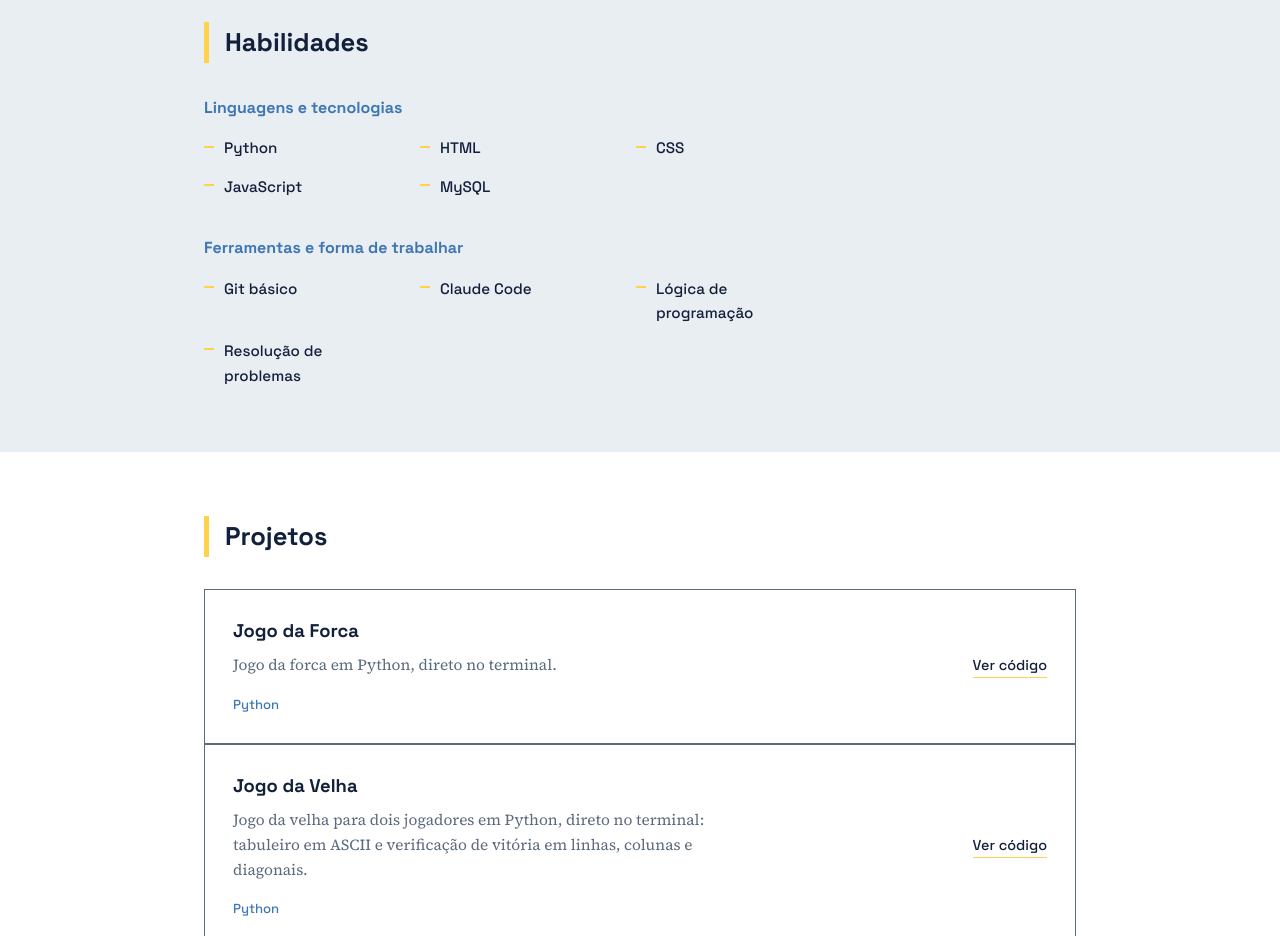
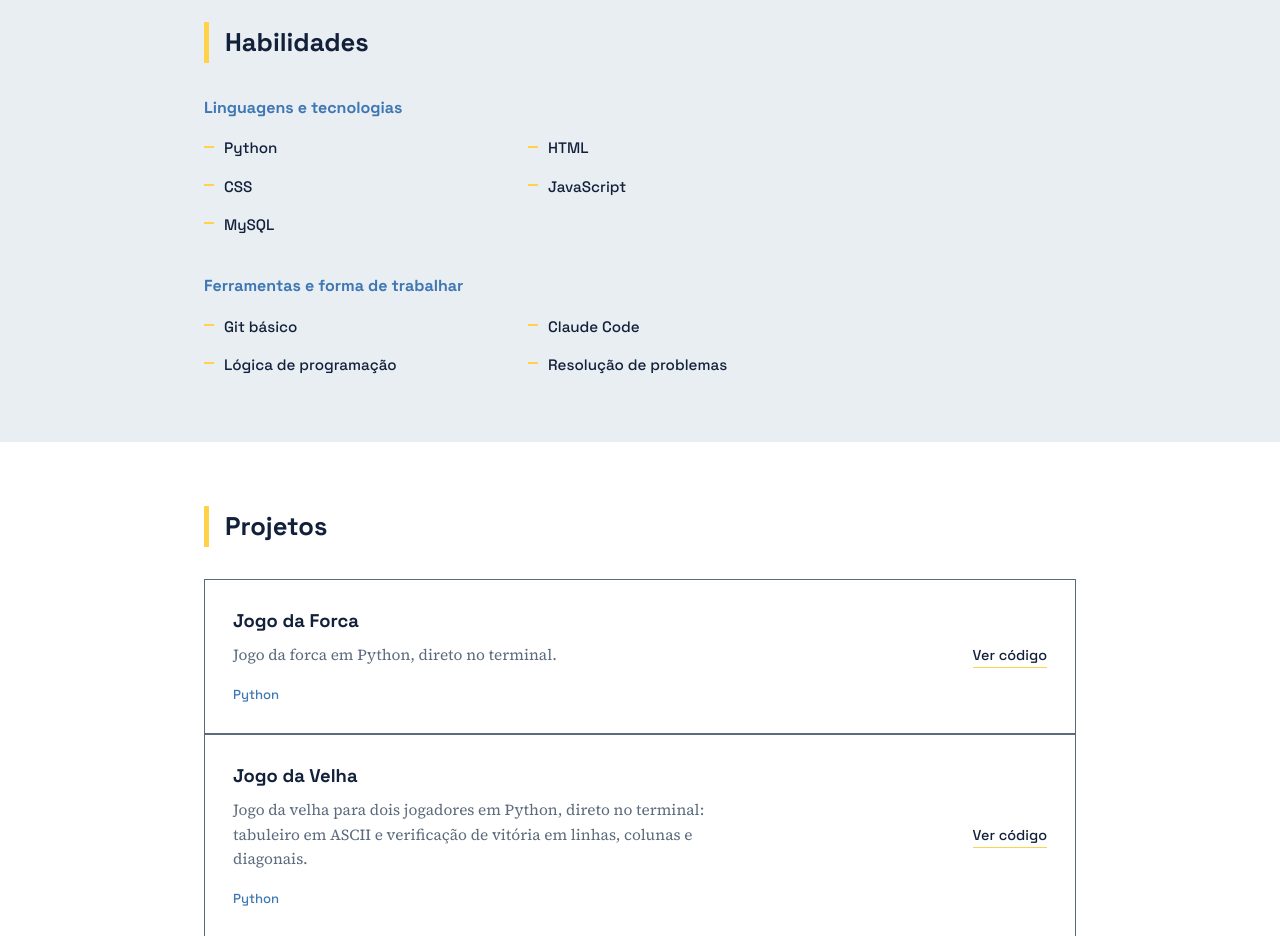
Before and after one commit to bernardo2204/portifolio, a plain HTML site: page index.html in a window 1280 px wide. Shown: the part 1120-2056 px from the top of the page. Drawn offline with Linux system fonts and the light colour scheme.

Commit message:
Alarga colunas de habilidades pra evitar quebra de linha

```diff
--- a/style.css
+++ b/style.css
@@ -223,7 +223,7 @@
 
 .lista-habilidades{
   display: grid;
-  grid-template-columns: repeat(auto-fit, minmax(150px, 1fr));
+  grid-template-columns: repeat(auto-fit, minmax(210px, 1fr));
   gap: 14px 28px;
   list-style: none;
   margin: 0;
@@ -237,6 +237,7 @@
   font-family: 'Space Grotesk', sans-serif;
   font-size: .95rem;
   color: var(--ink);
+  white-space: nowrap;
 }
 
 .lista-habilidades li::before{
```
